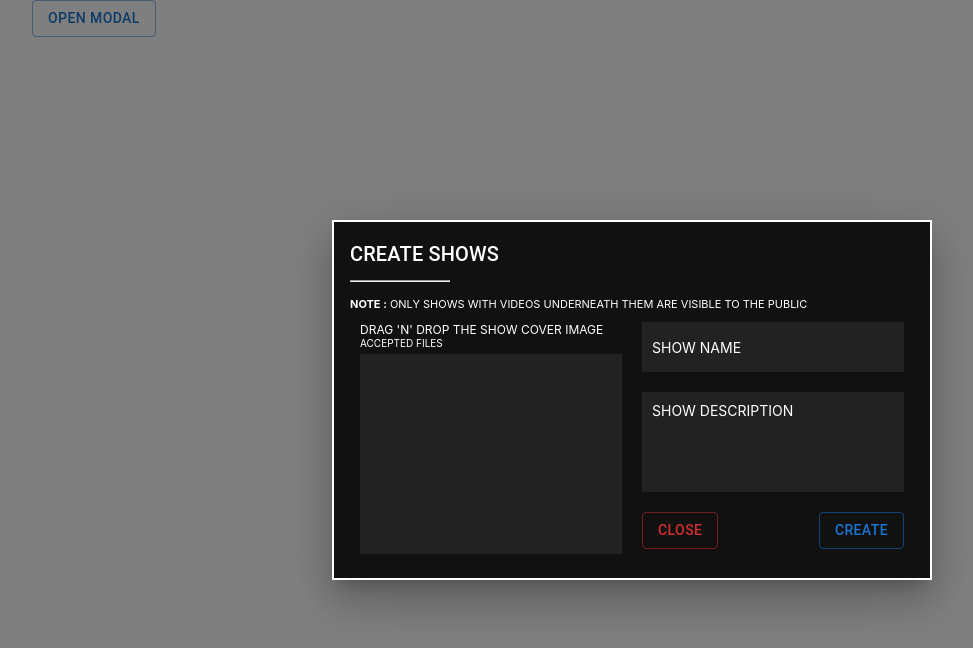
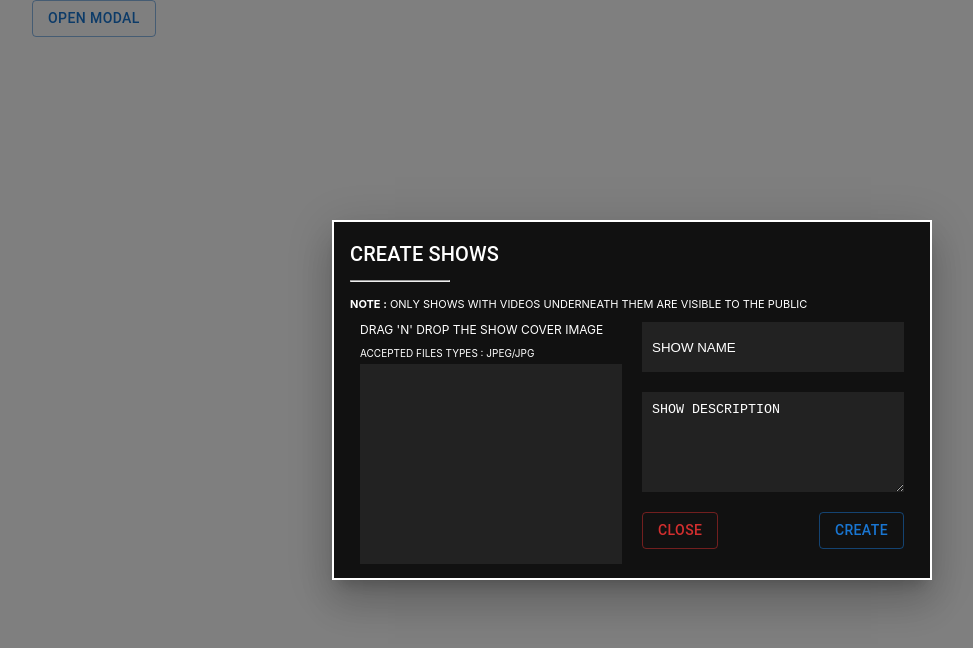
Before and after one commit to Schadrack10/Drag-and-Drop-modal, a Next.js app: page / in a window 1280 px wide. Both pictures are taken after a click on the button "OPEN MODAL". Shown: the top 648 px of the page, without its empty margins (8-981 px from the left). Built offline with nearby package versions, Linux system fonts and the light colour scheme.

Commit message:
updated dropzone

```diff
--- a/component/Basic.jsx
+++ b/component/Basic.jsx
@@ -88,7 +88,7 @@ const thumbsContainer = {
 };
 
 const thumb = {
-  display: 'inline-flex',
+  // display: 'inline-flex',
   borderRadius: 2,
   // border: '1px solid #eaeaea',
   // marginBottom: 8,
@@ -104,9 +104,8 @@ const thumbInner = {
   display: 'flex',
   minWidth: 0,
   width:"100%",
-  height:"100%"
-
-  // overflow: 'scroll'
+  height:"100%",
+  overflow: 'auto'
 };
 
 const img = {
@@ -115,12 +114,23 @@ const img = {
   height: '100%',
   objectFit:"cover"
 };
+const container = {
+    overflow:"auto"
 
+}
 
 function Previews(props) {
+
+const handleCheck = (e)=>{
+     console.log(e.target.value)
+}
+
   const [files, setFiles] = useState([]);
   const {getRootProps, getInputProps} = useDropzone({
-    accept: 'image/*',
+    accept: 'image/jpeg',
+    onClick : acceptedFiles => acceptedFiles.map(file => object.assign(file,{
+      preview:URL.createObjectURL(file)
+    })),
     onDrop: acceptedFiles => {
       setFiles(acceptedFiles.map(file => Object.assign(file, {
         preview: URL.createObjectURL(file)
@@ -136,6 +146,7 @@ function Previews(props) {
           style={img}
         />
       </div>
+      <div style={{margin:"10px 0"}}>file name :{file.name}</div>
     </div>
   ));
 
@@ -145,13 +156,13 @@ function Previews(props) {
   }, [files]);
 
   return (
-    <section className="container">
+    <section className="container" style={container}>
       <div {...getRootProps({className: 'dropzone'})}>
-        <input {...getInputProps()} />
+        <input {...getInputProps()} onclick={()=>handleCheck(e)}/>
         <p style={{fontSize:"12px",textTransform:"uppercase"}}>Drag 'n' drop the show cover image</p>
-        <p style={{fontSize:"10px",textTransform:"uppercase"}}>Accepted files </p>
+        <p style={{fontSize:"10px",textTransform:"uppercase",margin:"10px 0 5px 0"}}>Accepted files TYPES : jpeg/jpg </p>
         <div style={{height:"200px",width:"100%",background:"#222"}}>
-        <aside style={thumbsContainer}>
+        <aside style={thumbsContainer}  >
         {thumbs}
       </aside>
         </div>
--- a/component/Modal.jsx
+++ b/component/Modal.jsx
@@ -66,15 +66,15 @@ export default function TransitionsModal() {
                </Box>
                <Box style={{height:"100%",width:"50%",padding:"10px"}}>
 
-               <Box sx={{height:"50px",padding:"10px 0",background:"#222",display:"flex",alignItems:"center",padding:"10px 0",}}>
-                    <p style={{margin:"0px 10px",fontSize:"14px"}}>{'SHOW NAME'}</p>
+               <input style={{height:"50px",width:"100%",background:"#222",display:"flex",alignItems:"center",padding:"10px ",color:"white",border:"none"}} placeholder="SHOW NAME"/>
+                    {/* <p style={{margin:"0px 10px",fontSize:"14px"}}>{'SHOW NAME'}</p>  */}
 
-               </Box>
 
-               <Box sx={{height:"100px",padding:"10px 0",background:"#222",display:"flex",alignItems:"flex-start",padding:"10px 0",marginTop:"20px"}}>
-                    <p style={{margin:"0px 10px",fontSize:"14px"}}>{'SHOW DESCRIPTION'}</p>
 
-               </Box>
+               <textarea placeholder="SHOW DESCRIPTION" style={{border:"none",width:"100%",height:"100px",padding:"10px 0",background:"#222",display:"flex",alignItems:"flex-start",padding:"10px 0",marginTop:"20px",padding:"10px",color:"white"}}>
+                    {/* <p style={{margin:"0px 10px",fontSize:"14px"}}>{'SHOW DESCRIPTION'}</p>  */}
+
+               </textarea>
 
                <Box sx={{display:"flex",justifyContent:"space-between", marginTop:"20px"}}>
                <Button
--- a/styles/globals.css
+++ b/styles/globals.css
@@ -16,3 +16,21 @@ a {
   padding: 0%px;
   margin: 0px;
 }
+::-webkit-scrollbar{
+  width: 5px;
+
+}
+
+input::placeholder{
+   color:white;
+}
+textarea::placeholder{
+  color:white;
+
+
+}
+input, textarea{
+  caret-color:white;
+  outline: none;
+
+}
```
